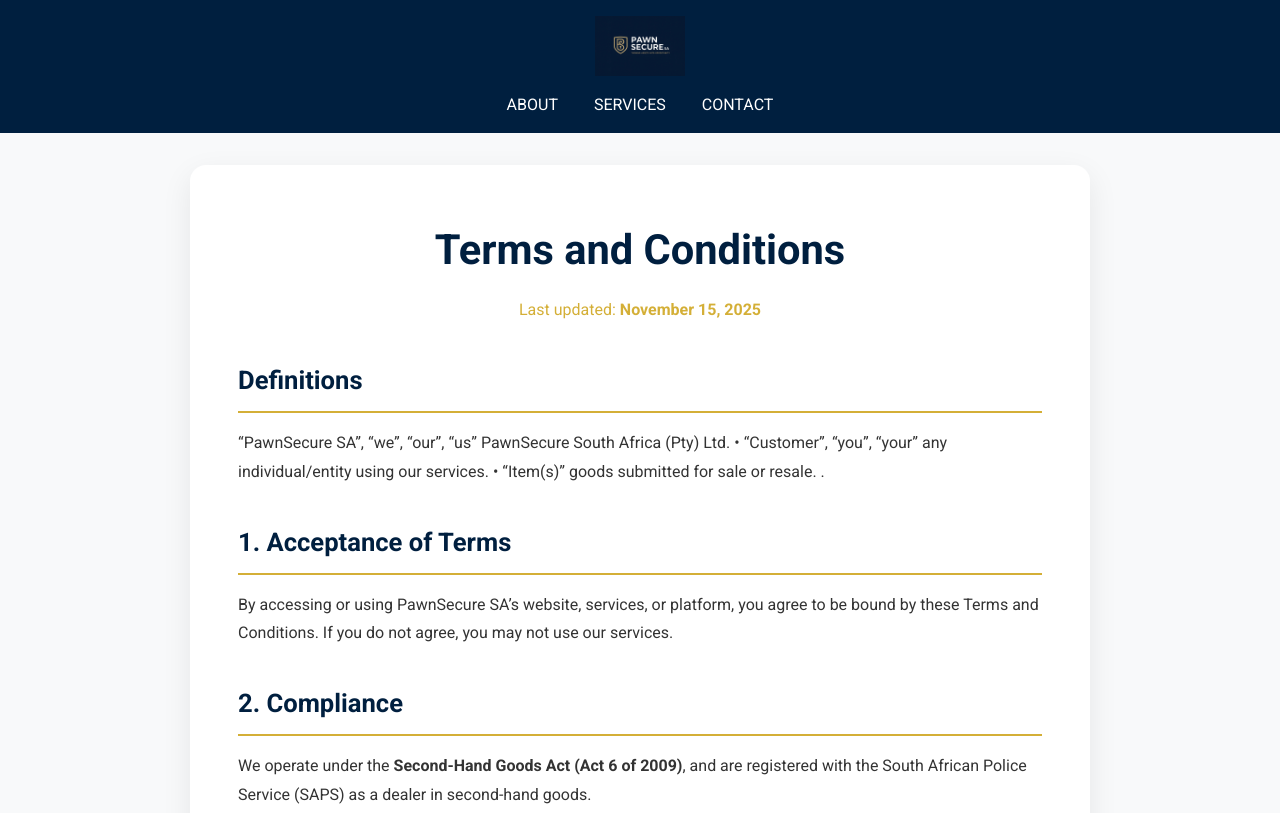
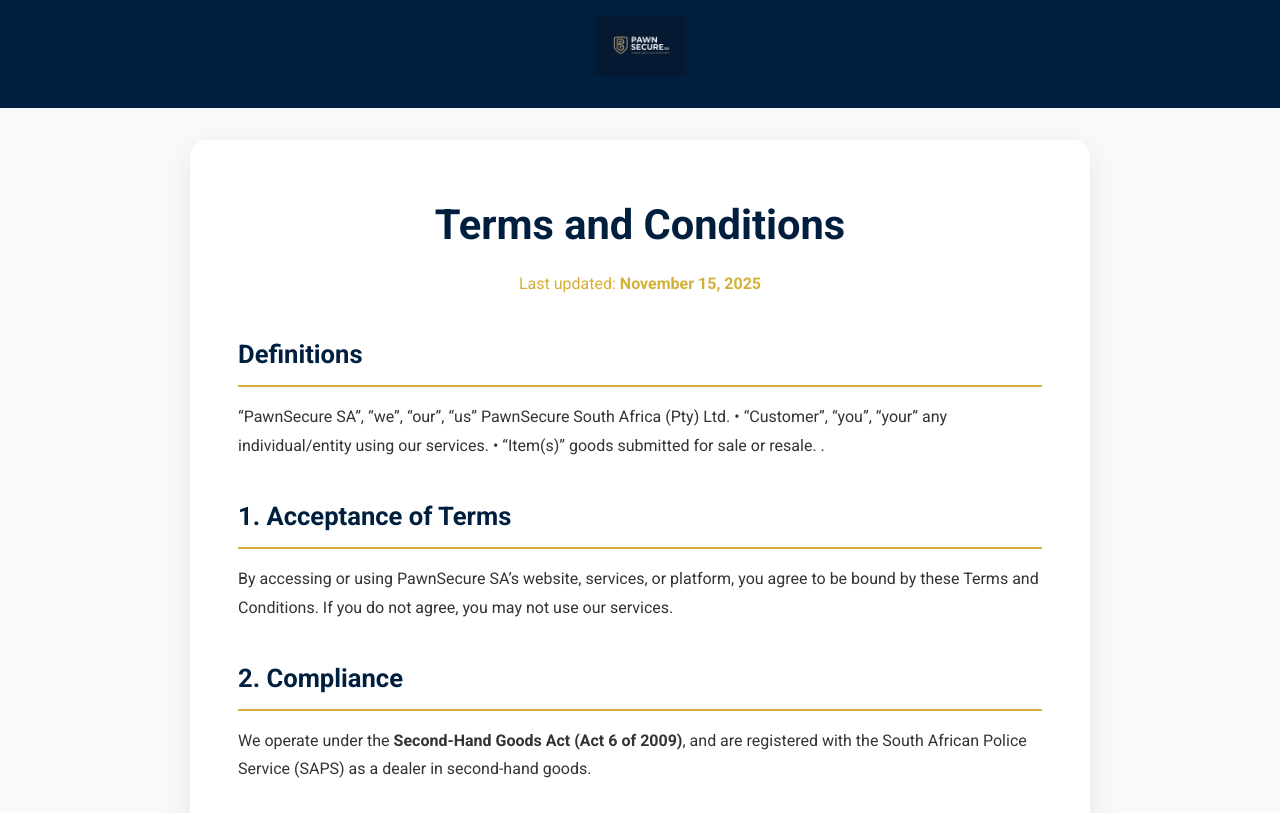
Before and after one commit to acodingapes/pawnsecuresa-site, a plain HTML site: page terms.html in a window 1280 px wide. Shown: the top 813 px of the page. Drawn offline with Linux system fonts and the light colour scheme.

Commit message:
changed the privacy and terms pages

```diff
--- a/terms.html
+++ b/terms.html
@@ -9,31 +9,20 @@
     <link rel="stylesheet" href="https://cdnjs.cloudflare.com/ajax/libs/font-awesome/6.5.0/css/all.min.css">
     <link rel="stylesheet" href="styles.css">
 </head>
-<bod>
+<body>
 
-    <!--<header>
+    <header>
         <div class="logo-container">
             <a href="index.html"><img src="images/logo.jpg" alt="PawnSecure SA Logo" class="logo"></a>
         </div>
 
-        <nav>
+        <!--<nav>
             <a href="index.html">Home</a>
             <a href="index.html#about">About</a>
             <a href="index.html#services">Services</a>
             <a href="index.html#contact">Contact</a>
-        </nav>
+        </nav>-->
 
-    </header>-->
-
-        <header>
-        <div class="logo-container">
-            <a href="index.html"><img src="images/logo.jpg" alt="pawnsecure sa logo" class="logo"></a>
-        </div>
-        <nav>
-            <a href="index.html">ABOUT</a>
-            <a href="index.html">SERVICES</a>
-            <a href="index.html">CONTACT</a>
-        </nav>
     </header>
 
     <main class="legal-page">
@@ -123,5 +112,5 @@
     </footer>
 
     <script src="script.js"></script>
-</bod>
+</body>
 </html>
```
Also changed, not shown: privacy.html (+9 -20 lines), styles.css (line endings or trailing spaces).
